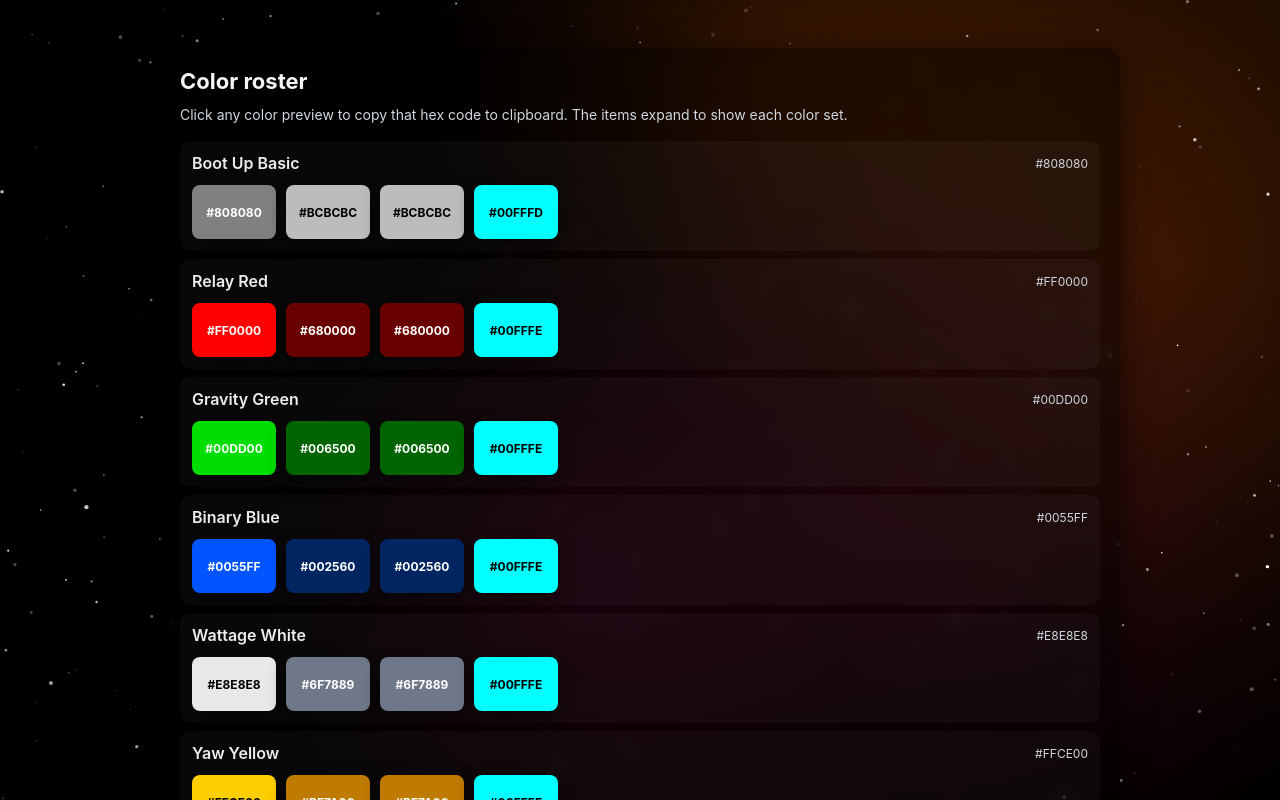
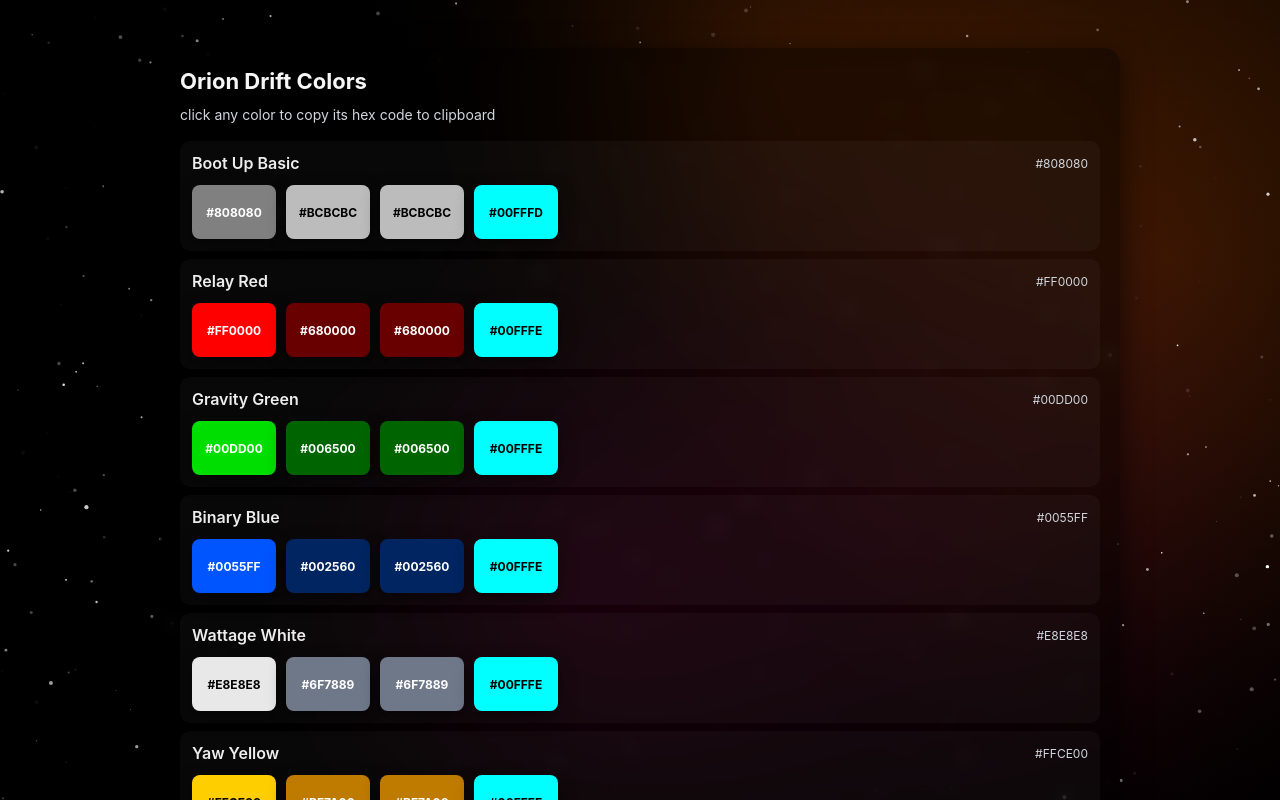
Before and after one commit to derdmane/ODColors, a plain HTML site: page index.html in a window 1280 px wide. Drawn offline with Linux system fonts and the light colour scheme; animation ran at ten frames a second.

Commit message:
Update index.html

```diff
--- a/index.html
+++ b/index.html
@@ -2,7 +2,7 @@
 <html lang="en">
 <head>
 <meta charset="utf-8">
-<title>Color Roster</title>
+<title>OD Colors</title>
 <meta name="viewport" content="width=device-width,initial-scale=1">
 <style>
   html,body{
@@ -60,8 +60,8 @@
 <canvas id="starCanvas"></canvas>
 <div class="page">
   <div class="container">
-    <h1>Color roster</h1>
-    <p>Click any color preview to copy that hex code to clipboard. The items expand to show each color set.</p>
+    <h1>Orion Drift Colors</h1>
+    <p>click any color to copy its hex code to clipboard</p>
     <div id="listRoot"></div>
     <div class="footer">made with care</div>
   </div>
```
